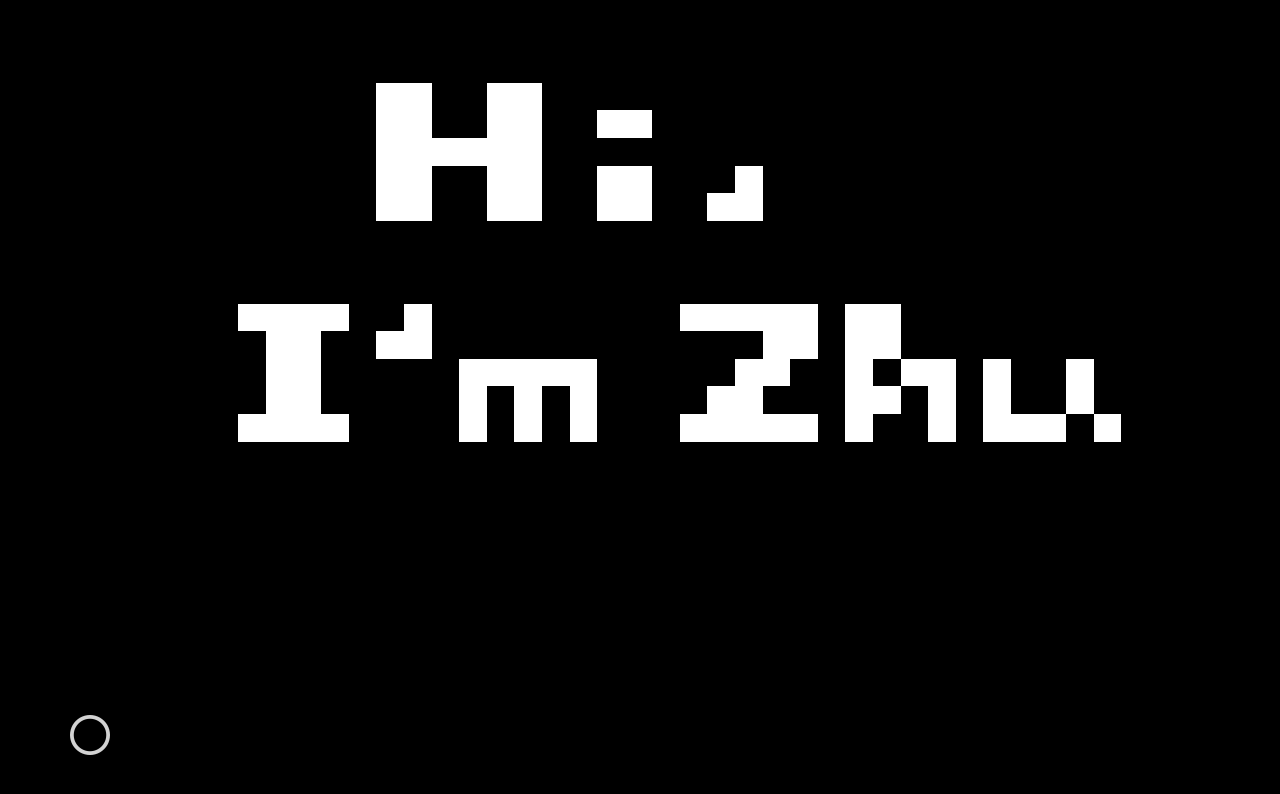
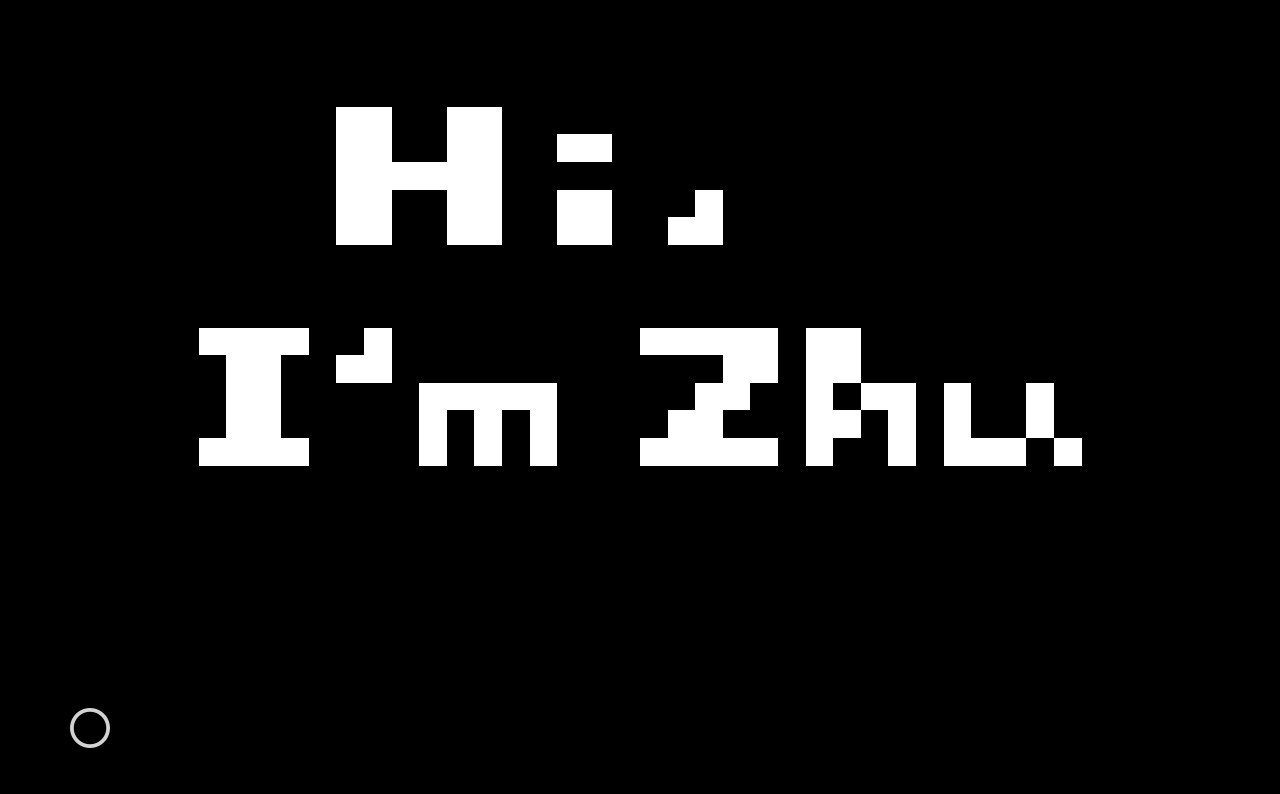
Before and after one commit to blacknstones/game-of-life, a React (Create React App) app: page / in a window 1280 px wide. Shown: the top 794 px of the page. Built offline with nearby package versions, Linux system fonts and the light colour scheme.

Commit message:
fix menu style

```diff
--- a/src/index.css
+++ b/src/index.css
@@ -12,6 +12,9 @@ font-family: 'VT323', monospace;
 .game {
     display: flex;
     justify-content: center;
+    max-width: 1024px;
+    margin: auto;
+    padding-top: 3vh;
 }
 
 .cell:hover {
@@ -21,7 +24,7 @@ font-family: 'VT323', monospace;
 .grid-wrapper {
     display: flex;
     flex-direction: row;
-    max-width: 1024px;
+
 }
 
 .cols-wrapper {
@@ -39,7 +42,11 @@ font-family: 'VT323', monospace;
 .menu-button {
     color: lightgrey;
     font-size: 40px;
+    height: 62px;
+
+
 }
+
 
 .intro {
     color: grey;
@@ -101,4 +108,10 @@ body {
 button {
     border: none;
     background: none;
+    outline: none;
+    margin: 0;
   }
+
+  button:active {
+      outline: none;
+  }
```
Also changed, not shown: 1 other file (tests, documents, lock files or other folders).
